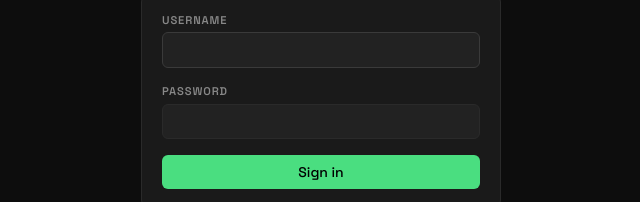
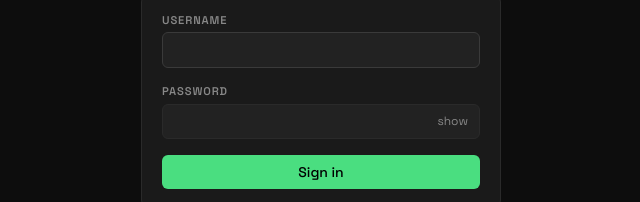
Before and after one commit to bvdrax/ebike-dashboard, a React (Vite) app in the folder frontend/: page / in a window 1280 px wide. Shown: the part 333-535 px from the top of the page, without its empty margins (319-959 px from the left). Built offline with nearby package versions, Linux system fonts and the light colour scheme.

Commit message:
Login fixes

```diff
--- a/frontend/src/pages/LoginPage.jsx
+++ b/frontend/src/pages/LoginPage.jsx
@@ -6,6 +6,7 @@ export default function LoginPage() {
   const { login } = useAuth()
   const [error, setError] = useState('')
   const [loading, setLoading] = useState(false)
+  const [showPw, setShowPw] = useState(false)
 
   const submit = async (e) => {
     e.preventDefault()
@@ -71,12 +72,29 @@ export default function LoginPage() {
           </div>
           <div>
             <label className="label" style={{ display: 'block', marginBottom: '0.35rem' }}>Password</label>
-            <input
-              type="password"
-              name="password"
-              style={inputStyle}
-              autoComplete="current-password"
-            />
+            <div style={{ position: 'relative' }}>
+              <input
+                type={showPw ? 'text' : 'password'}
+                name="password"
+                style={{ ...inputStyle, paddingRight: '2.5rem' }}
+                autoComplete="current-password"
+                autoCapitalize="none"
+                autoCorrect="off"
+              />
+              <button
+                type="button"
+                onClick={() => setShowPw(v => !v)}
+                style={{
+                  position: 'absolute', right: '0.5rem', top: '50%', transform: 'translateY(-50%)',
+                  background: 'none', border: 'none', cursor: 'pointer',
+                  color: 'var(--text-muted)', fontSize: '0.75rem', padding: '0.25rem',
+                  fontFamily: 'var(--font-body)',
+                }}
+                tabIndex={-1}
+              >
+                {showPw ? 'hide' : 'show'}
+              </button>
+            </div>
           </div>
           {error && <div style={{ color: 'var(--red)', fontSize: '0.875rem' }}>{error}</div>}
           <button
```
